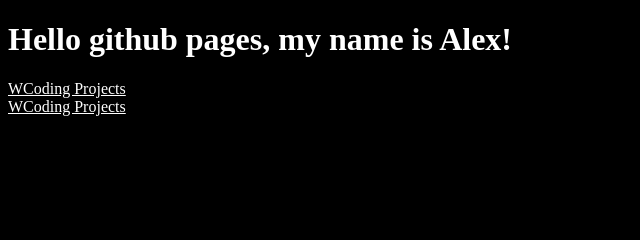
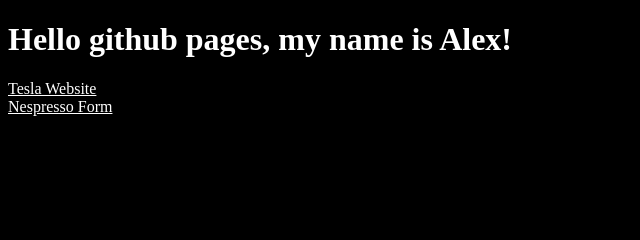
Before and after one commit to KimDoDin/KimDoDin.github.io, a plain HTML site: page index.html in a window 1280 px wide. Shown: the top 240 px of the page, 0-640 px from the left. Drawn offline with Linux system fonts and the light colour scheme.

Commit message:
more changesss

```diff
--- a/index.html
+++ b/index.html
@@ -11,10 +11,10 @@
     <h1> Hello github pages, my name is Alex!</h1>
 
     <div>
-        <a href="https://kimdodin.github.io/tesla/images/tesla.html">WCoding Projects</a>
+        <a href="https://kimdodin.github.io/Tesla/images/tesla.html">Tesla Website</a>
     </div>
     <div>
-        <a href="https://kimdodin.github.io/nespressoForm/index.html">WCoding Projects</a>
+        <a href="https://kimdodin.github.io/nespressoForm/index.html">Nespresso Form</a>
     </div>
     <div class="square"></div>
 </body>
```
